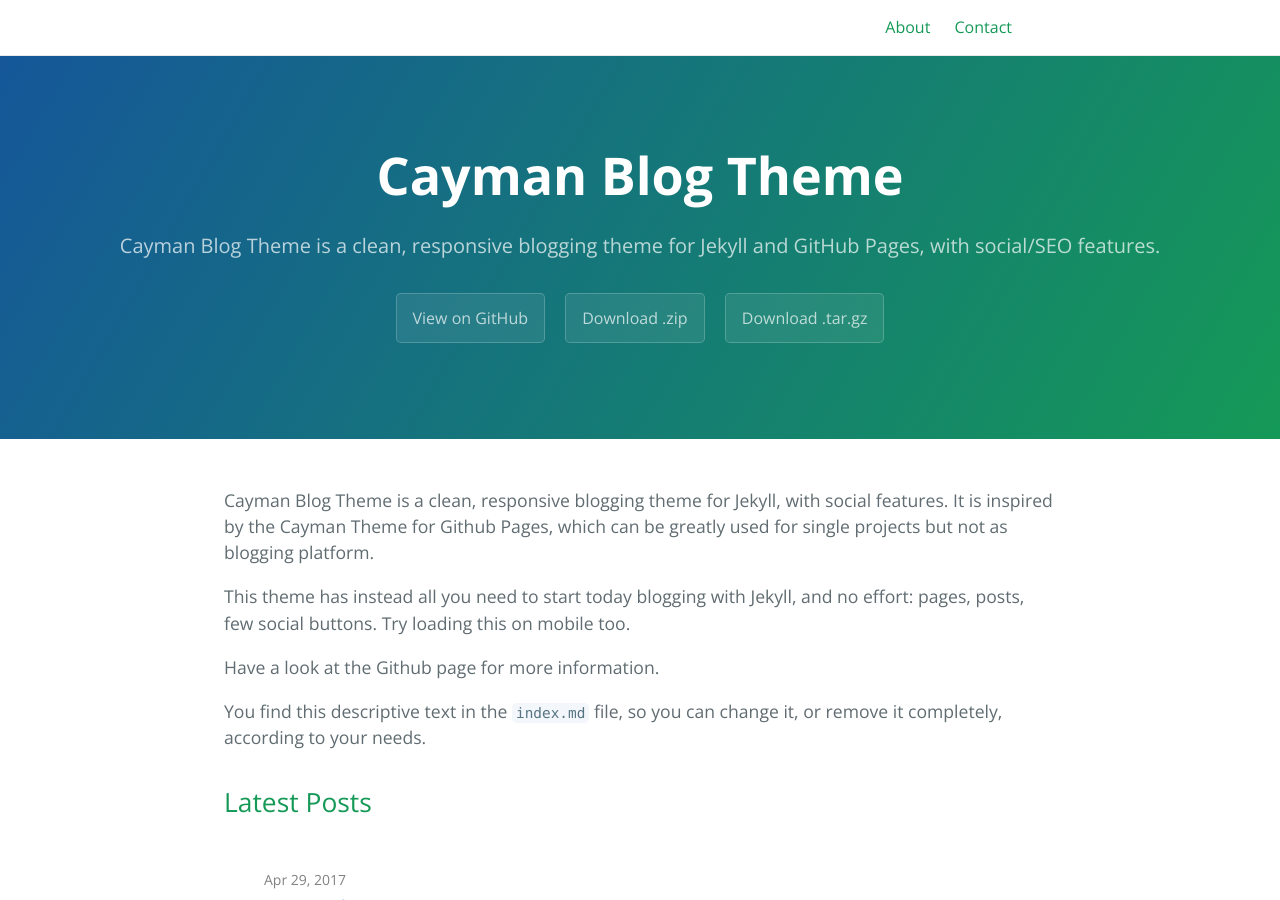
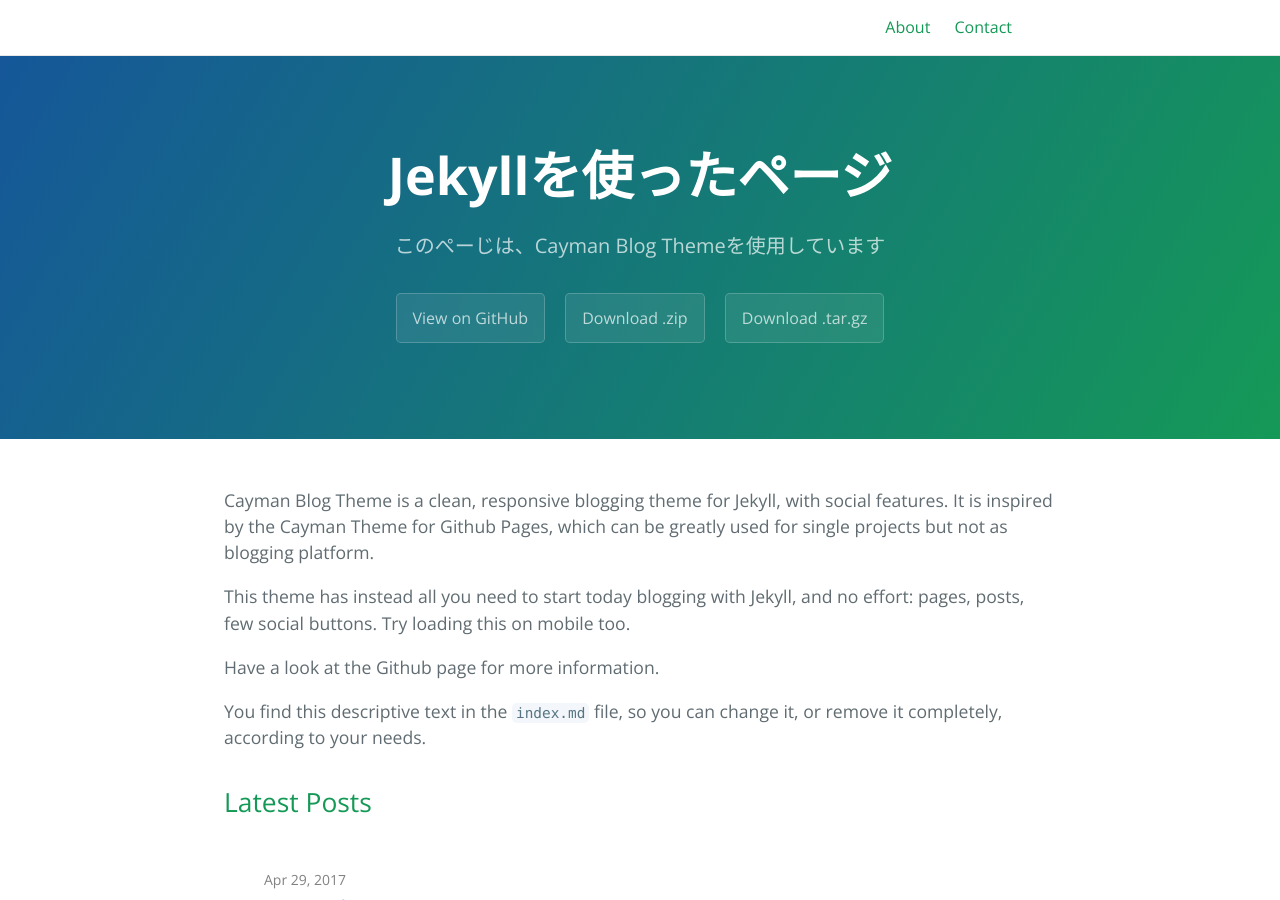
Before and after one commit to inaly17/web2-5, a Jekyll site: the page built from index.md, in a window 1280 px wide and 900 px high. Built offline with Jekyll 4.4.1, drawn with Linux system fonts in a browser that asks for light colours.

Commit message:
Update _config.yml

```diff
--- a/_config.yml
+++ b/_config.yml
@@ -1,9 +1,9 @@
-title: Cayman Blog Theme
-description: Cayman Blog Theme is a clean, responsive blogging theme for Jekyll and GitHub Pages, with social/SEO features.
+title: Jekyllを使ったページ
+description: このぺーじは、Cayman Blog Themeを使用しています
 show_downloads: true
 
 baseurl: "/cayman-blog" # change this to the subpath of your site, e.g. /blog. Leave it empty if you don't need it.
-url: "https://lorepirri.github.io" # change this to the base hostname & protocol for your site
+url: "https://t-kougei-game-web.github.io/web2-5" # change this to the base hostname & protocol for your site
 
 google_analytics:
 # cayman-blog date format
@@ -14,10 +14,10 @@ cayman-blog:
 theme: # leave it empty
 
 # social
-author: "Lore Pirri"
+author: "inaly17"
 image: /thumbnail-jumbo.png
 twitter:
-  username: lorepirri
+  username: ina
 #  site:
 facebook:
   #publisher: 1592372034171500
```
